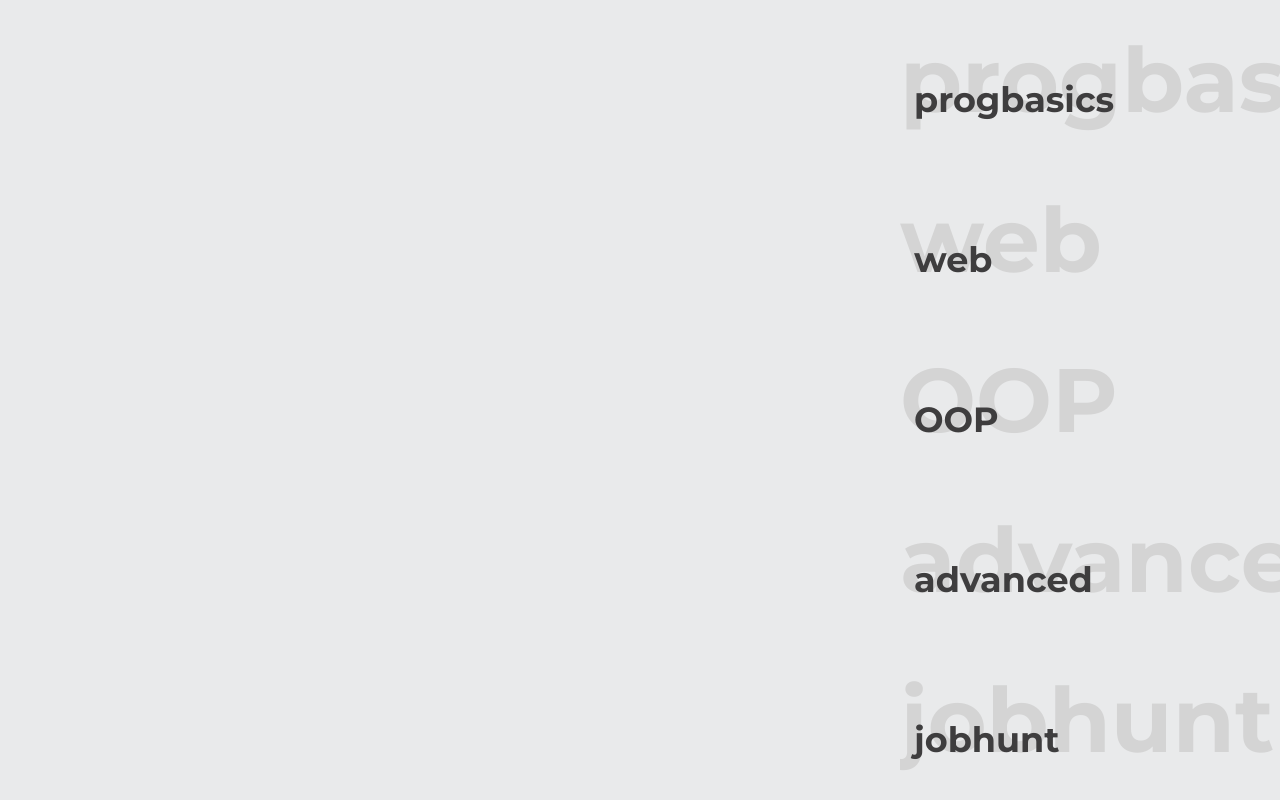
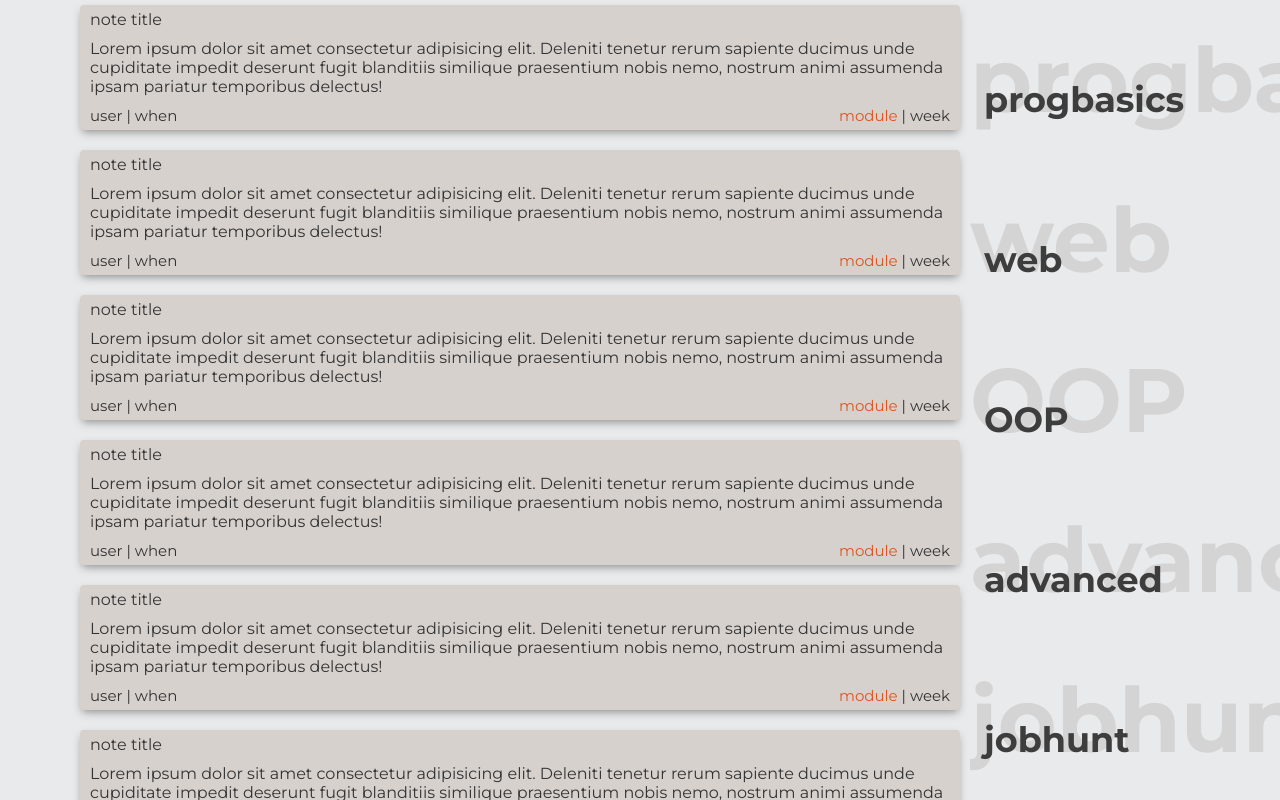
Before and after one commit to waltvik/codecool-notes-frontend, a React (Create React App) app: page / in a window 1280 px wide. Built offline with nearby package versions, Linux system fonts and the light colour scheme.

Commit message:
fix css naming issue

```diff
--- a/src/pages/main/MainPage.js
+++ b/src/pages/main/MainPage.js
@@ -7,7 +7,7 @@ const MainPage = () => {
   return (
     <div style={{ width: "100%", height: "100%" }} className="main-page">
       <ModuleBar />
-      <div className="note-card-wrapper">
+      <div className="note-card-wrapper-main">
         <NoteCard></NoteCard>
         <NoteCard></NoteCard>
         <NoteCard></NoteCard>
--- a/src/pages/main/main.css
+++ b/src/pages/main/main.css
@@ -4,7 +4,7 @@
 
 /* Medium devices (landscape tablets, 768px and up) */
 @media only screen and (min-width: 768px) {
-  .note-card-wrapper {
+  .note-card-wrapper-main {
     margin: 0 auto;
   }
 }
@@ -22,13 +22,13 @@
     overflow-x: hidden;
   }
 
-  .note-card-wrapper {
+  .note-card-wrapper-main {
     margin: 0 0 0 70px;
     width: 900px;
     grid-column: 2;
   }
 
-  .note-card-wrapper {
+  .note-card-wrapper-main {
     height: 100vh;
     overflow: auto;
   }
```
